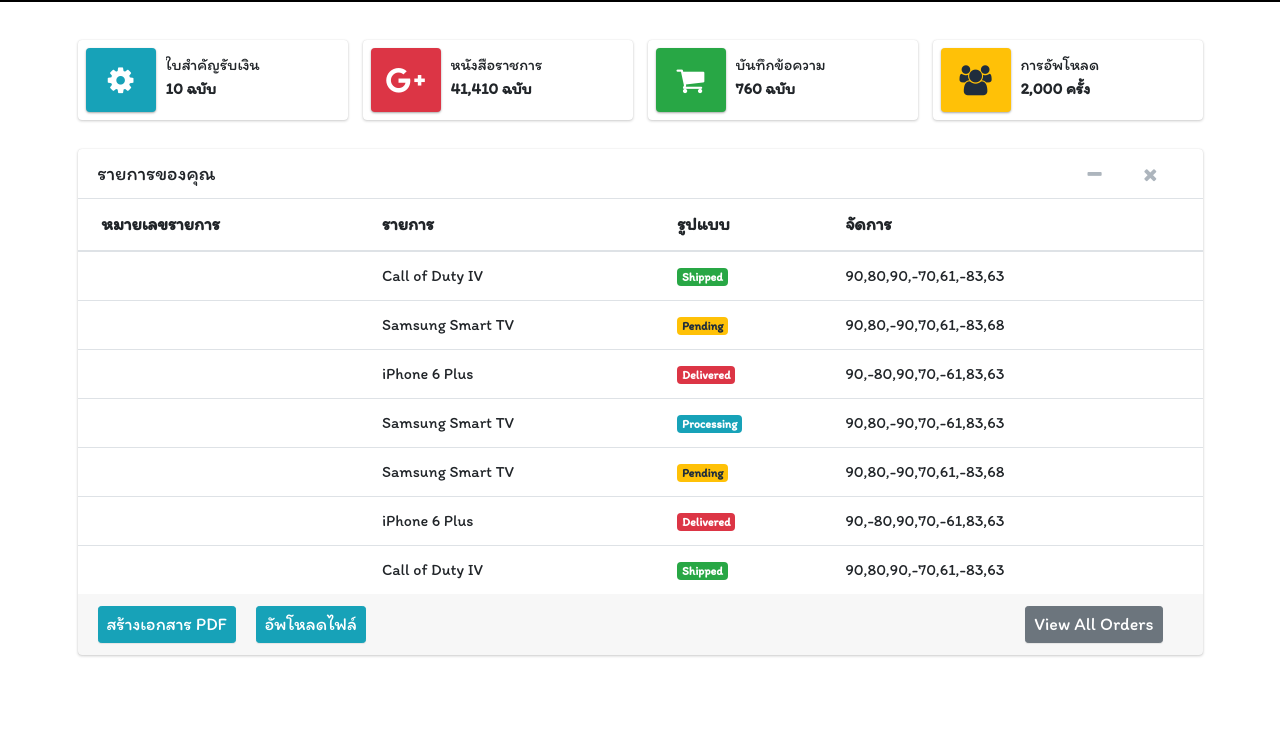
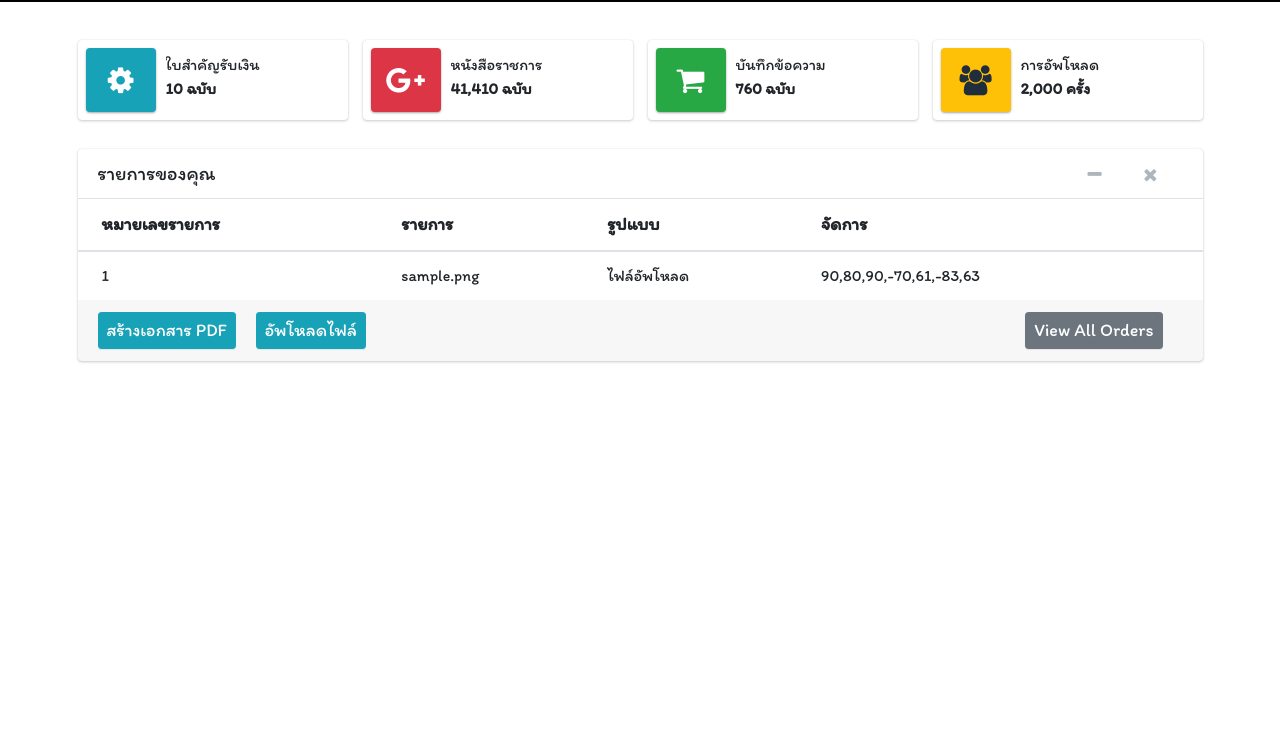
Before and after one commit to bsplabs/sp-topics-receiptPj, a PHP site: template views/home.phtml in a window 1280 px wide. Shown: the part 67-802 px from the top of the page. After the commit the page ends 430 px from the top, so only its background shows below. Run offline with PHP 8.4, Linux system fonts and the light colour scheme; the template is opened without the code that fills it: most values are stand-ins (such as "Sample title", 1, 10 or a date in 2020).

Commit message:
เจ้ ของใหม่นะ

```diff
--- /dev/null
+++ b/file2upload/7/USERPASS.txt
@@ -0,0 +1,3 @@
+Netflix
+	chepanu1995@gmail.com
+	Jae0821394425
--- /dev/null
+++ b/file2upload/7/USERPASS_15543.txt
@@ -0,0 +1,3 @@
+Netflix
+	chepanu1995@gmail.com
+	Jae0821394425
--- /dev/null
+++ b/file2upload/7/USERPASS_29848.txt
@@ -0,0 +1,3 @@
+Netflix
+	chepanu1995@gmail.com
+	Jae0821394425
--- a/views/home.phtml
+++ b/views/home.phtml
@@ -67,6 +67,7 @@
   </div>
 </section>
 
+
 <div class="container" style="padding-top: 1%; padding-bottom: 5%; font-family: 'Itim', cursive;">
 <!-- TABLE: LATEST ORDERS -->
   <div class="card">
@@ -95,62 +96,19 @@
           </tr>
           </thead>
           <tbody>
+          <?php
+          foreach($alldata as $obj) { ?>
           <tr>
-            <td><a href="pages/examples/invoice.html">OR9842</a></td>
-            <td>Call of Duty IV</td>
-            <td><span class="badge badge-success">Shipped</span></td>
+            <td><?php echo $obj->file_id; ?></td>
+            <td><?php echo $obj->file_name; ?></td>
+            <td><span class="<?php echo $type; ?>">ไฟล์อัพโหลด</span></td>
             <td>
               <div class="sparkbar" data-color="#00a65a" data-height="20">90,80,90,-70,61,-83,63</div>
             </td>
           </tr>
-          <tr>
-            <td><a href="pages/examples/invoice.html">OR1848</a></td>
-            <td>Samsung Smart TV</td>
-            <td><span class="badge badge-warning">Pending</span></td>
-            <td>
-              <div class="sparkbar" data-color="#f39c12" data-height="20">90,80,-90,70,61,-83,68</div>
-            </td>
-          </tr>
-          <tr>
-            <td><a href="pages/examples/invoice.html">OR7429</a></td>
-            <td>iPhone 6 Plus</td>
-            <td><span class="badge badge-danger">Delivered</span></td>
-            <td>
-              <div class="sparkbar" data-color="#f56954" data-height="20">90,-80,90,70,-61,83,63</div>
-            </td>
-          </tr>
-          <tr>
-            <td><a href="pages/examples/invoice.html">OR7429</a></td>
-            <td>Samsung Smart TV</td>
-            <td><span class="badge badge-info">Processing</span></td>
-            <td>
-              <div class="sparkbar" data-color="#00c0ef" data-height="20">90,80,-90,70,-61,83,63</div>
-            </td>
-          </tr>
-          <tr>
-            <td><a href="pages/examples/invoice.html">OR1848</a></td>
-            <td>Samsung Smart TV</td>
-            <td><span class="badge badge-warning">Pending</span></td>
-            <td>
-              <div class="sparkbar" data-color="#f39c12" data-height="20">90,80,-90,70,61,-83,68</div>
-            </td>
-          </tr>
-          <tr>
-            <td><a href="pages/examples/invoice.html">OR7429</a></td>
-            <td>iPhone 6 Plus</td>
-            <td><span class="badge badge-danger">Delivered</span></td>
-            <td>
-              <div class="sparkbar" data-color="#f56954" data-height="20">90,-80,90,70,-61,83,63</div>
-            </td>
-          </tr>
-          <tr>
-            <td><a href="pages/examples/invoice.html">OR9842</a></td>
-            <td>Call of Duty IV</td>
-            <td><span class="badge badge-success">Shipped</span></td>
-            <td>
-              <div class="sparkbar" data-color="#00a65a" data-height="20">90,80,90,-70,61,-83,63</div>
-            </td>
-          </tr>
+          <?php
+            }
+          ?>
           </tbody>
         </table>
       </div>
```
Also changed, not shown: app/managers/Home.php (+9 -1 lines), app/managers/Login.php (+12 -1 lines), app/managers/Upload.php (+24 -13 lines), routes.php (+3 -5 lines), views/upload.phtml (+26 -1 lines), file2upload/17/01.JPG (added), images/README.md (deleted).
